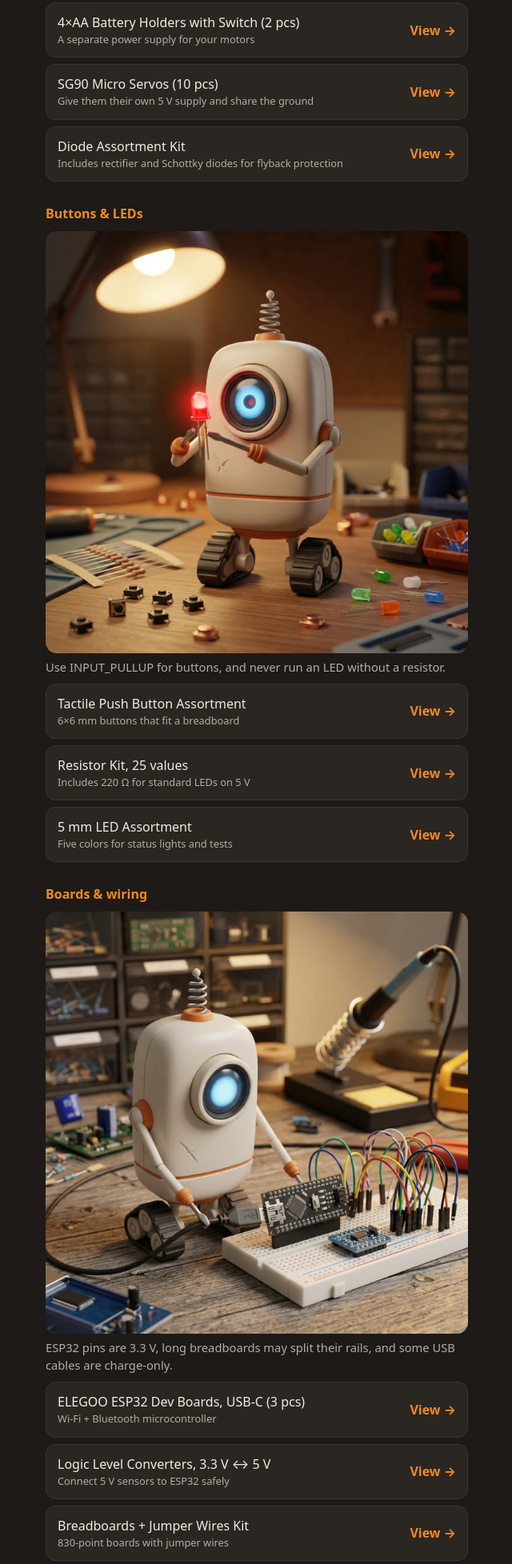
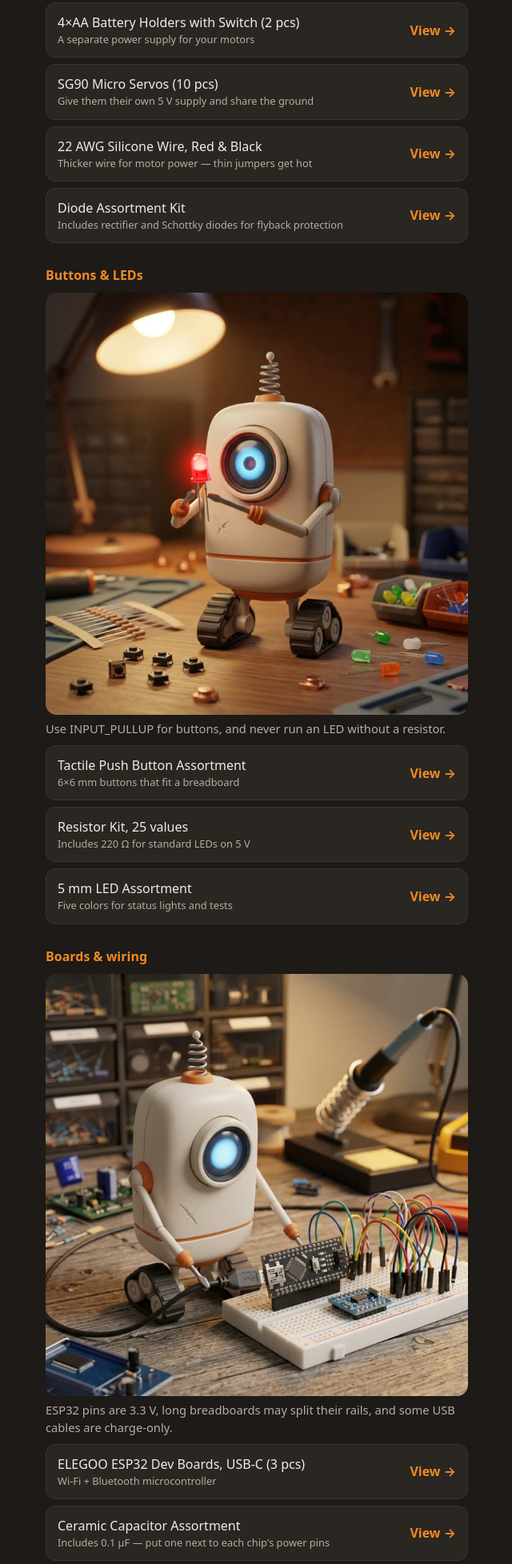
Before and after one commit to sprocket-builds/sprocket-builds.github.io, a plain HTML site: page index.html in a window 1280 px wide. Shown: the part 1971-3927 px from the top of the page at 80% size, without its empty margins (319-959 px from the left). Drawn offline with Linux system fonts and the light colour scheme.

Commit message:
Add files via upload

```diff
--- a/index.html
+++ b/index.html
@@ -52,6 +52,7 @@
   <a class="item" rel="sponsored noopener" target="_blank" href="https://www.amazon.com/dp/B099Z85573?tag=sprocketbuild-20"><span>TT Gear Motors, 1:48 (4 sets)<small>Classic robot-car motors with built-in gearing</small></span><span class="go">View →</span></a>
   <a class="item" rel="sponsored noopener" target="_blank" href="https://www.amazon.com/dp/B07L9M6VZK?tag=sprocketbuild-20"><span>4×AA Battery Holders with Switch (2 pcs)<small>A separate power supply for your motors</small></span><span class="go">View →</span></a>
   <a class="item" rel="sponsored noopener" target="_blank" href="https://www.amazon.com/dp/B07L2SF3R4?tag=sprocketbuild-20"><span>SG90 Micro Servos (10 pcs)<small>Give them their own 5 V supply and share the ground</small></span><span class="go">View →</span></a>
+  <a class="item" rel="sponsored noopener" target="_blank" href="https://www.amazon.com/dp/B07HGT44XY?tag=sprocketbuild-20"><span>22 AWG Silicone Wire, Red &amp; Black<small>Thicker wire for motor power — thin jumpers get hot</small></span><span class="go">View →</span></a>
   <a class="item" rel="sponsored noopener" target="_blank" href="https://www.amazon.com/dp/B07Q5FZR7X?tag=sprocketbuild-20"><span>Diode Assortment Kit<small>Includes rectifier and Schottky diodes for flyback protection</small></span><span class="go">View →</span></a>
 
   <h2>Buttons &amp; LEDs</h2>
@@ -65,6 +66,7 @@
   <img class="hero" src="img/boards.jpg" alt="Sprocket plugging a USB cable into a dev board" loading="lazy">
   <p class="tip">ESP32 pins are 3.3 V, long breadboards may split their rails, and some USB cables are charge-only.</p>
   <a class="item" rel="sponsored noopener" target="_blank" href="https://www.amazon.com/dp/B0D8T53CQ5?tag=sprocketbuild-20"><span>ELEGOO ESP32 Dev Boards, USB-C (3 pcs)<small>Wi-Fi + Bluetooth microcontroller</small></span><span class="go">View →</span></a>
+  <a class="item" rel="sponsored noopener" target="_blank" href="https://www.amazon.com/dp/B094HRK8QX?tag=sprocketbuild-20"><span>Ceramic Capacitor Assortment<small>Includes 0.1 µF — put one next to each chip's power pins</small></span><span class="go">View →</span></a>
   <a class="item" rel="sponsored noopener" target="_blank" href="https://www.amazon.com/dp/B07F7W91LC?tag=sprocketbuild-20"><span>Logic Level Converters, 3.3 V ↔ 5 V<small>Connect 5 V sensors to ESP32 safely</small></span><span class="go">View →</span></a>
   <a class="item" rel="sponsored noopener" target="_blank" href="https://www.amazon.com/dp/B08Y59P6D1?tag=sprocketbuild-20"><span>Breadboards + Jumper Wires Kit<small>830-point boards with jumper wires</small></span><span class="go">View →</span></a>
   <a class="item" rel="sponsored noopener" target="_blank" href="https://www.amazon.com/dp/B0D8TG5X2B?tag=sprocketbuild-20"><span>USB-A to USB-C Data Cable<small>Made for data transfer, not just charging</small></span><span class="go">View →</span></a>
```
